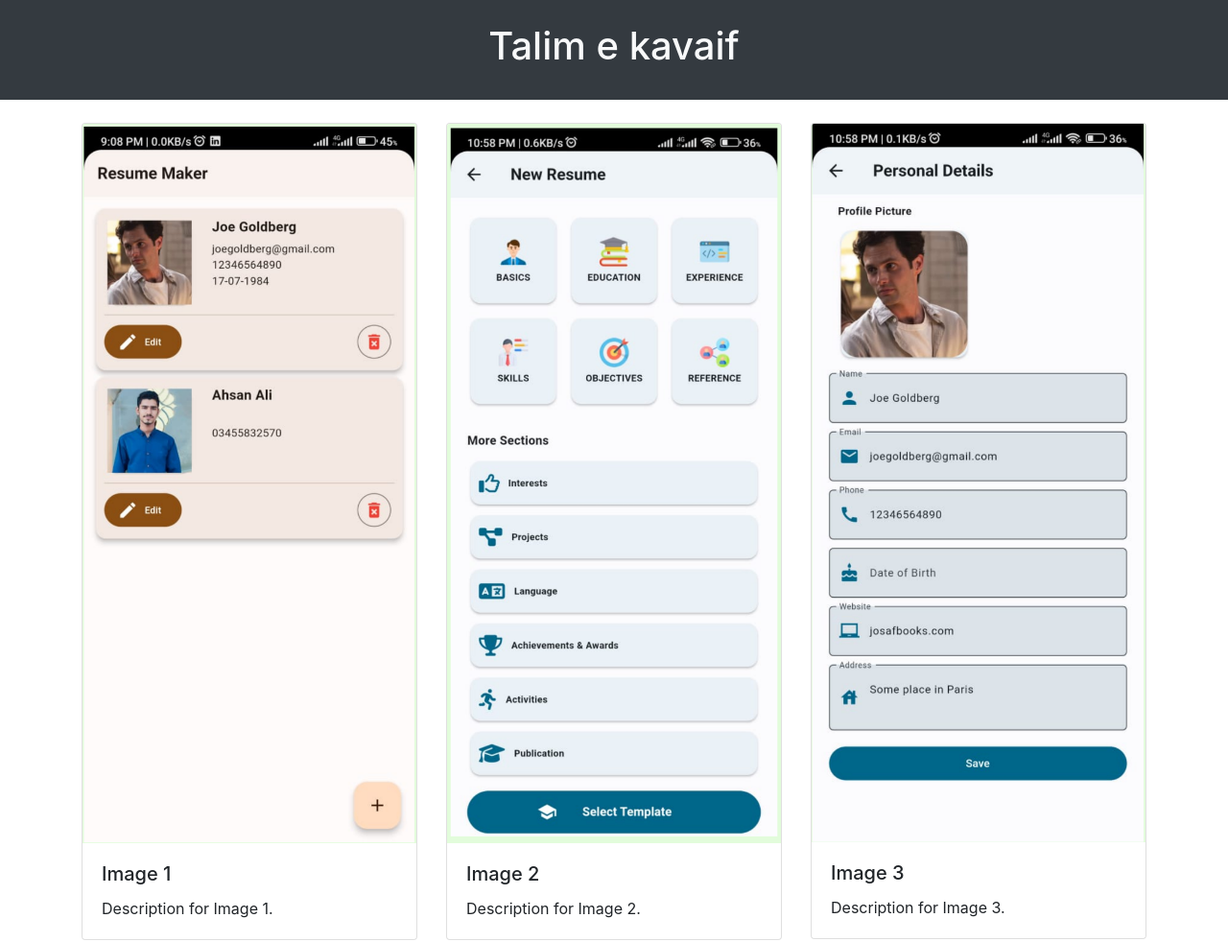
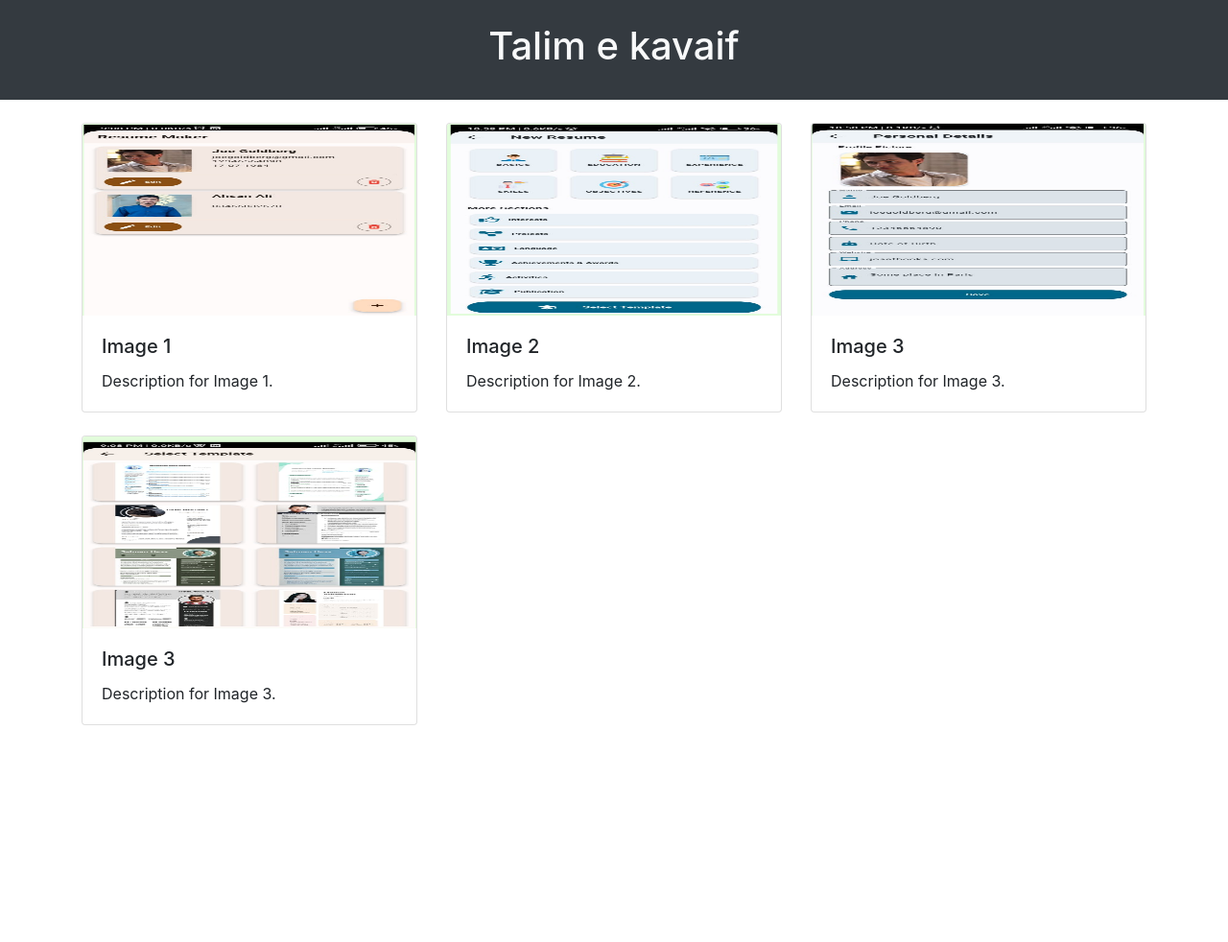
Before and after one commit to Mahsanali0786/Resume-app, a plain HTML site: page index.html in a window 1280 px wide. Shown: the top 982 px of the page at 96% size. After the commit the page ends 800 px from the top, so only its background shows below. Drawn offline with nearby package versions, Linux system fonts and the light colour scheme.

Commit message:
Update index.html

```diff
--- a/index.html
+++ b/index.html
@@ -15,7 +15,7 @@
         <div class="row">
             <div class="col-md-4 mb-4">
                 <div class="card">
-                    <img src="https://github.com/Mahsanali0786/Resume-app/blob/main/assets/image1.png" class="card-img-top" alt="Image 1">
+                    <img src="https://github.com/Mahsanali0786/Resume-app/blob/main/assets/image1.png" width='200' height='200' class="card-img-top" alt="Image 1">
                     <div class="card-body">
                         <h5 class="card-title">Image 1</h5>
                         <p class="card-text">Description for Image 1.</p>
@@ -24,7 +24,7 @@
             </div>
             <div class="col-md-4 mb-4">
                 <div class="card">
-                    <img src="https://github.com/Mahsanali0786/Resume-app/blob/main/assets/image2.png" class="card-img-top" alt="Image 2">
+                    <img src="https://github.com/Mahsanali0786/Resume-app/blob/main/assets/image2.png" width='200' height='200'  class="card-img-top" alt="Image 2">
                     <div class="card-body">
                         <h5 class="card-title">Image 2</h5>
                         <p class="card-text">Description for Image 2.</p>
@@ -33,7 +33,7 @@
             </div>
             <div class="col-md-4 mb-4">
                 <div class="card">
-                    <img src="https://github.com/Mahsanali0786/Resume-app/blob/main/assets/image3.png" class="card-img-top" alt="Image 3">
+                    <img src="https://github.com/Mahsanali0786/Resume-app/blob/main/assets/image3.png" width='200' height='200'  class="card-img-top" alt="Image 3">
                     <div class="card-body">
                         <h5 class="card-title">Image 3</h5>
                         <p class="card-text">Description for Image 3.</p>
@@ -42,7 +42,7 @@
             </div>
             <div class="col-md-4 mb-4">
                 <div class="card">
-                    <img src="https://github.com/Mahsanali0786/Resume-app/blob/main/assets/image4.png" class="card-img-top" alt="Image 3">
+                    <img src="https://github.com/Mahsanali0786/Resume-app/blob/main/assets/image4.png" width='200' height='200'  class="card-img-top" alt="Image 3">
                     <div class="card-body">
                         <h5 class="card-title">Image 3</h5>
                         <p class="card-text">Description for Image 3.</p>
```
